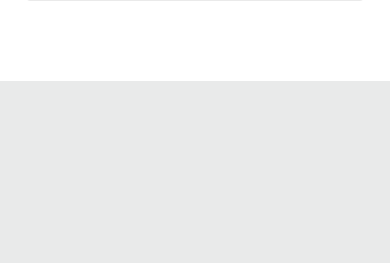
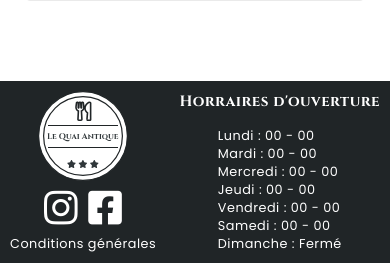
Before and after one commit to JeremyTdr/Le-Quai-Antique, a PHP site: page / in a window 390 px wide. Shown: the part 3316-3579 px from the top of the page. Before the commit the page ends 3397 px from the top, so only its background shows below. Run offline with PHP 8.4, Linux system fonts and the light colour scheme; some libraries are stand-ins or nearby versions.

Commit message:
Footer added - Mobile & Desktop

```diff
--- a/pages/contact.php
+++ b/pages/contact.php
@@ -9,7 +9,7 @@
                     <li class="infos-item"><i class="fas fa-mobile-alt"></i>01 02 03 04 05</li>
                     <li class="infos-item"><i class="fas fa-envelope"></i>contact@quaiantique.fr</li>
                 </ul>
-                <div class="reseaux">
+                <div class="socials">
                     <a href="https://www.instagram.com/" id="instagram"><i class="fab fa-instagram"></i></a>
                     <a href="https://www.facebook.com/" id="facebook"><i class="fab fa-facebook-square"></i></a>
                 </div>
--- /dev/null
+++ b/pages/includes/footer.php
@@ -0,0 +1,32 @@
+<footer>
+    <div class="footer-items">
+        <div class="footer-infos">
+            <img class="logo" src="src/assets/Logo.svg" alt="logo du restaurant"></img>
+            <div class="socials">
+                <a href="https://www.instagram.com/" id="instagram"><i class="fab fa-instagram"></i></a>
+                <a href="https://www.facebook.com/" id="facebook"><i class="fab fa-facebook-square"></i></a>
+            </div>
+            <div class="terms">Conditions générales</div>
+        </div>
+        <div class="footer-location">
+            <h3>Informations</h3>
+            <ul class="location-infos">
+                <li class="location-info"><i class="fas fa-map-marker-alt"></i>1 av. de Paris - 75000, Paris</li>
+                <li class="location-info"><i class="fas fa-mobile-alt"></i>01 02 03 04 05</li>
+                <li class="location-info"><i class="fas fa-envelope"></i>contact@quaiantique.fr</li>
+            </ul>
+        </div>
+        <div class="footer-schedules">
+            <h3>Horraires d'ouverture</h3>
+            <ul class="schedules-list">
+                <li class="schedule">Lundi : 00 - 00</li>
+                <li class="schedule">Mardi : 00 - 00</li>
+                <li class="schedule">Mercredi : 00 - 00</li>
+                <li class="schedule">Jeudi : 00 - 00</li>
+                <li class="schedule">Vendredi : 00 - 00</li>
+                <li class="schedule">Samedi : 00 - 00</li>
+                <li class="schedule">Dimanche : Fermé</li>
+            </ul>
+        </div>
+    </div>
+</footer>
--- a/pages/includes/html-foot.php
+++ b/pages/includes/html-foot.php
@@ -1,5 +1,7 @@
     <!-- Fin de div Contents -->
     </div>
+
+    <?php include 'pages/includes/footer.php'; ?>
 
     <!-- JS -->
     <script src="./src/js/app.js"></script>
--- a/src/sass/includes/_contact.scss
+++ b/src/sass/includes/_contact.scss
@@ -33,7 +33,7 @@
           }
         }
 
-        .reseaux {
+        .socials {
           display: flex;
           gap: 20px;
           .fab {
--- /dev/null
+++ b/src/sass/includes/_footer.scss
@@ -0,0 +1,62 @@
+footer {
+  background-color: $mainColor;
+  color: $white;
+  padding: 10px;
+  font-size: 0.8rem;
+
+  .footer-items {
+    display: flex;
+    justify-content: space-between;
+
+    .footer-infos {
+      display: flex;
+      flex-direction: column;
+      align-items: center;
+      justify-content: space-between;
+
+      .socials {
+        display: flex;
+        gap: 10px;
+        .fab {
+          font-size: 2.4rem;
+        }
+      }
+    }
+
+    .footer-location {
+      display: none;
+    }
+
+    .footer-schedules {
+      display: flex;
+      flex-direction: column;
+      gap: 15px;
+      align-items: center;
+    }
+  }
+
+  @media screen and (min-width: 700px) {
+    .footer-items {
+      width: 800px;
+      margin: 0 auto;
+
+      .footer-location {
+        display: flex;
+        flex-direction: column;
+        gap: 15px;
+        align-items: center;
+
+        .location-infos {
+          display: flex;
+          flex-direction: column;
+          gap: 10px;
+
+          .fas {
+            font-size: 1.4rem;
+            margin-right: 10px;
+          }
+        }
+      }
+    }
+  }
+}
--- a/src/sass/style.scss
+++ b/src/sass/style.scss
@@ -4,3 +4,4 @@
 @import "./includes/presentation";
 @import "./includes/bestDishes";
 @import "./includes/contact";
+@import "./includes/footer";
--- a/src/style.css
+++ b/src/style.css
@@ -273,17 +273,17 @@ body a {
   padding-right: 10px;
   font-size: 1.6rem;
 }
-.contact .content .contact-items .contact-infos .reseaux {
+.contact .content .contact-items .contact-infos .socials {
   display: flex;
   gap: 20px;
 }
-.contact .content .contact-items .contact-infos .reseaux .fab {
+.contact .content .contact-items .contact-infos .socials .fab {
   font-size: 3rem;
 }
-.contact .content .contact-items .contact-infos .reseaux #instagram {
+.contact .content .contact-items .contact-infos .socials #instagram {
   color: #d94287;
 }
-.contact .content .contact-items .contact-infos .reseaux #facebook {
+.contact .content .contact-items .contact-infos .socials #facebook {
   color: #3b5998;
 }
 .contact .content .contact-items .contact-map {
@@ -310,4 +310,58 @@ body a {
   }
 }
 
+footer {
+  background-color: #202527;
+  color: #ffffff;
+  padding: 10px;
+  font-size: 0.8rem;
+}
+footer .footer-items {
+  display: flex;
+  justify-content: space-between;
+}
+footer .footer-items .footer-infos {
+  display: flex;
+  flex-direction: column;
+  align-items: center;
+  justify-content: space-between;
+}
+footer .footer-items .footer-infos .socials {
+  display: flex;
+  gap: 10px;
+}
+footer .footer-items .footer-infos .socials .fab {
+  font-size: 2.4rem;
+}
+footer .footer-items .footer-location {
+  display: none;
+}
+footer .footer-items .footer-schedules {
+  display: flex;
+  flex-direction: column;
+  gap: 15px;
+  align-items: center;
+}
+@media screen and (min-width: 700px) {
+  footer .footer-items {
+    width: 800px;
+    margin: 0 auto;
+  }
+  footer .footer-items .footer-location {
+    display: flex;
+    flex-direction: column;
+    gap: 15px;
+    align-items: center;
+  }
+  footer .footer-items .footer-location .location-infos {
+    display: flex;
+    flex-direction: column;
+    gap: 10px;
+  }
+  footer .footer-items .footer-location .location-infos .fas {
+    font-size: 1.4rem;
+    margin-right: 10px;
+  }
+}
+
 /*# sourceMappingURL=style.css.map */
```
Also changed, not shown: 1 other file.
